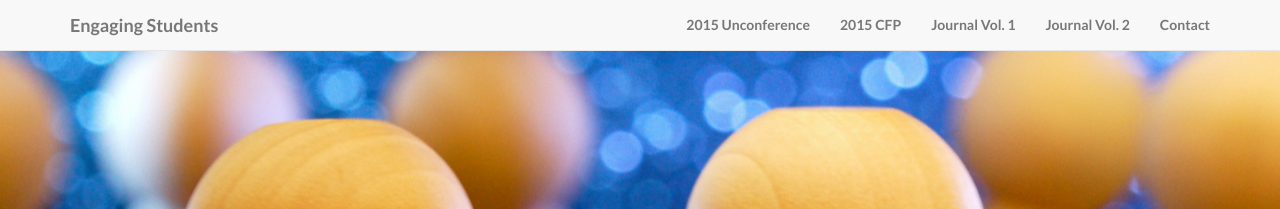
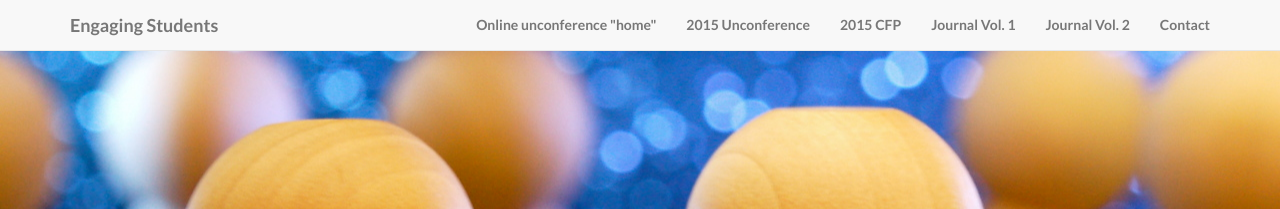
Before and after one commit to flipcamp/flipcamp.github.io, a Jekyll site: the page built from index.html, in a window 1280 px wide. Shown: the top 209 px of the page. Built offline with Jekyll 4.4.1, drawn with Linux system fonts in a browser that asks for light colours.

Commit message:
unconference home

```diff
--- a/_includes/header.html
+++ b/_includes/header.html
@@ -14,6 +14,9 @@
         <!-- Collect the nav links, forms, and other content for toggling -->
         <div class="collapse navbar-collapse" id="bs-example-navbar-collapse-1">
             <ul class="nav navbar-nav navbar-right">
+                <li>
+                    <a href="/unconference2015/">Online unconference "home"</a>
+                </li>
                 <li>
                     <a href="http://flipcampmt.wordpress.com">2015 Unconference</a>
                 </li>
```
